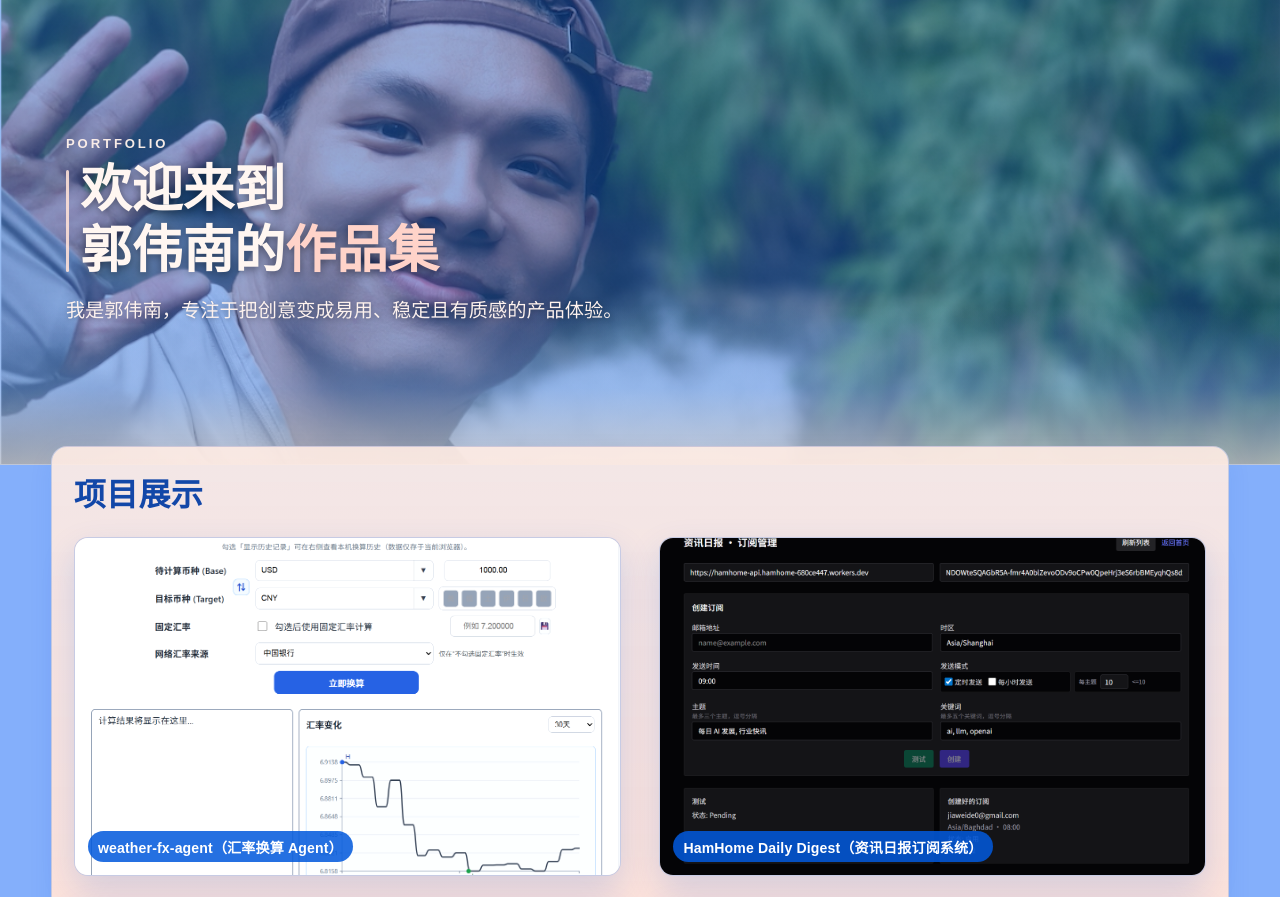
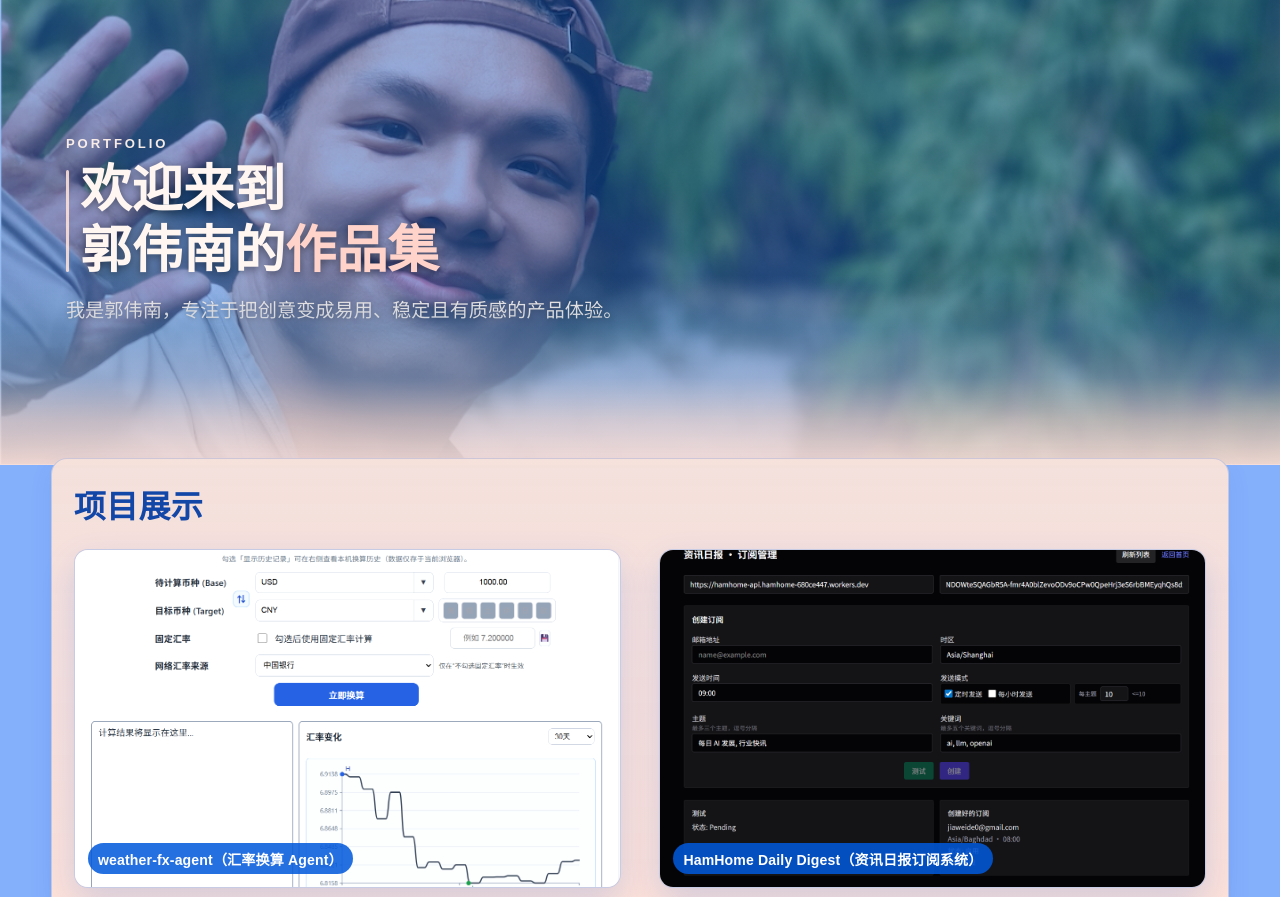
Before and after one commit to karma-taylor/port_folio, a plain HTML site: page zuopinji/index.html in a window 1280 px wide. Shown: the top 897 px of the page. Drawn offline with Linux system fonts and the light colour scheme.

Commit message:
Blend hero-to-project transition with unified color gradient.
Refine the handoff between the hero background and project section using a longer multi-stop gradient and softer section top blend to avoid abrupt color breaks.

Made-with: Cursor

```diff
--- a/zuopinji/styles.css
+++ b/zuopinji/styles.css
@@ -50,12 +50,14 @@ body.overlay-open {
   left: 0;
   right: 0;
   bottom: -1px;
-  height: clamp(90px, 14vw, 160px);
+  height: clamp(120px, 16vw, 190px);
   background: linear-gradient(
     to bottom,
-    rgba(132, 175, 251, 0) 0%,
-    rgba(167, 194, 238, 0.34) 52%,
-    rgba(214, 207, 201, 0.72) 100%
+    rgba(61, 104, 140, 0) 0%,
+    rgba(94, 137, 170, 0.35) 28%,
+    rgba(160, 170, 191, 0.52) 54%,
+    rgba(229, 207, 202, 0.74) 76%,
+    rgba(255, 225, 215, 0.92) 100%
   );
   pointer-events: none;
 }
@@ -143,10 +145,15 @@ body.is-true-fullscreen .hero::before {
 
 .projects-section {
   width: min(1200px, 92%);
-  margin: -1.1rem auto 4rem;
+  margin: -0.35rem auto 4rem;
   padding: 1.35rem;
   background:
-    linear-gradient(to bottom, rgba(255, 236, 228, 0.9), var(--section-bg) 72%);
+    linear-gradient(
+      to bottom,
+      rgba(246, 225, 219, 0.98) 0%,
+      rgba(255, 228, 219, 0.94) 22%,
+      var(--section-bg) 70%
+    );
   border-radius: var(--radius-lg);
   border: 1px solid rgba(2, 89, 221, 0.2);
   box-shadow: 0 8px 24px rgba(2, 89, 221, 0.08);
```
